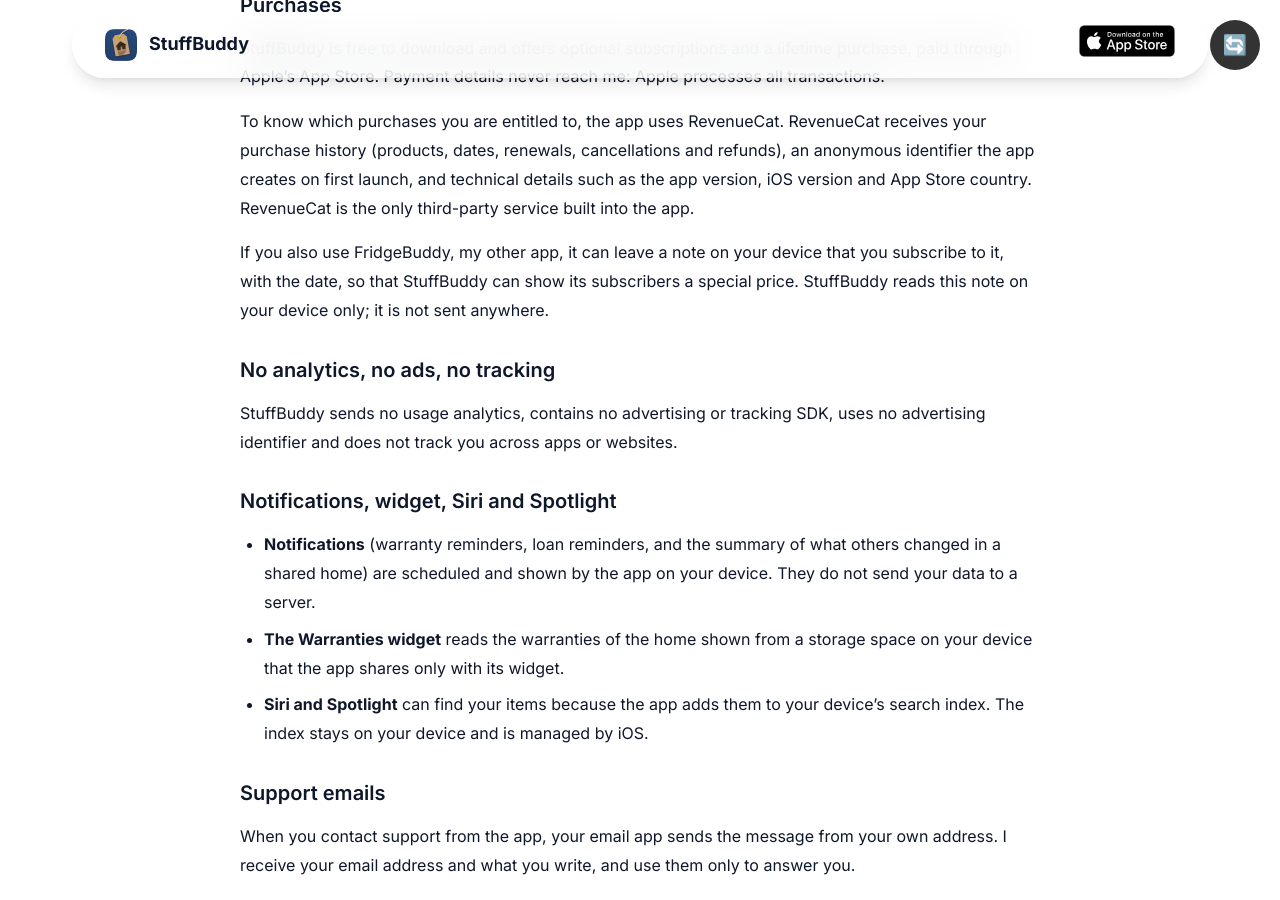
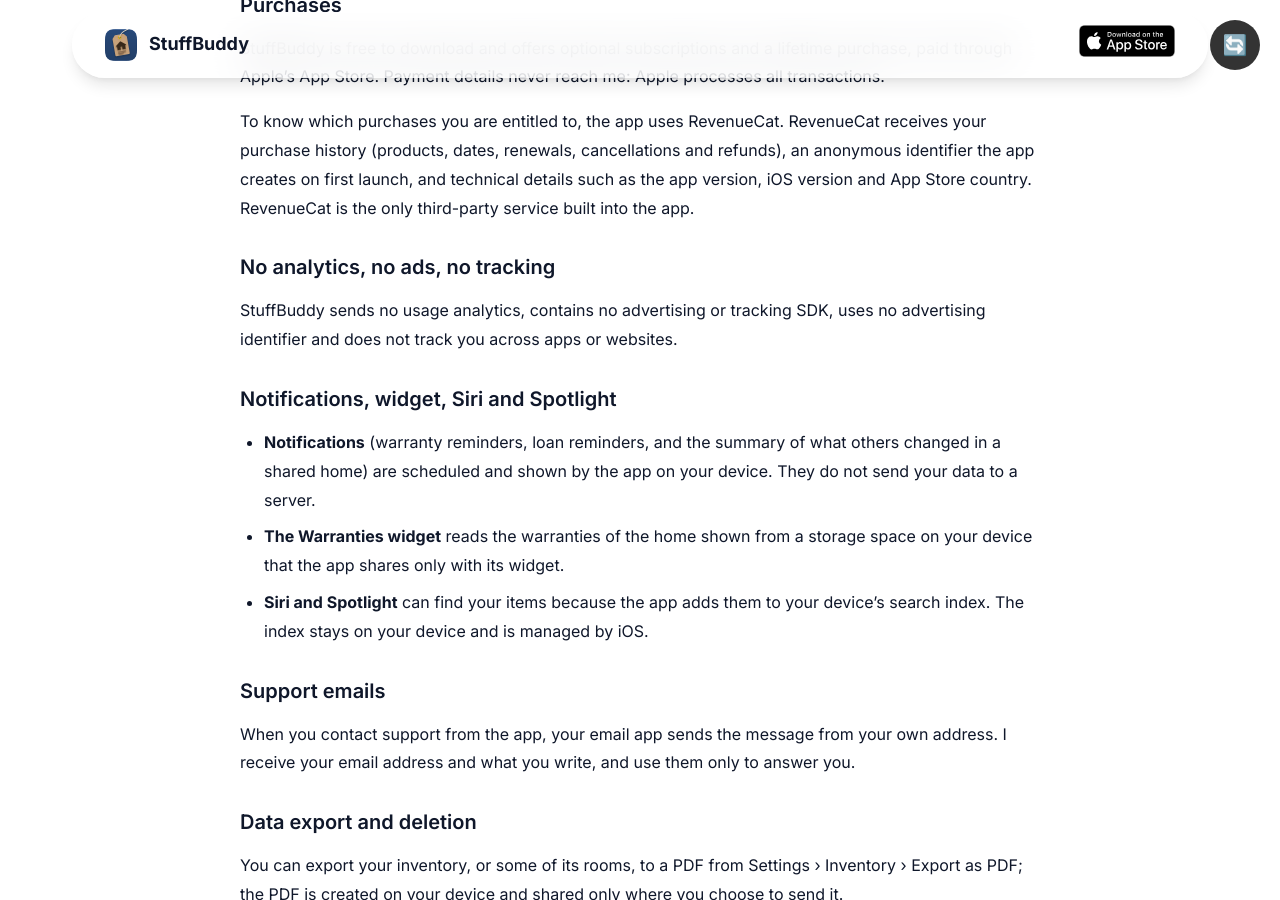
Before and after one commit to Fourni-j/fourni-j.github.io, a Jekyll site: the page built from _apps-pages/stuffbuddy/privacypolicy.md, in a window 1280 px wide and 900 px high, scrolled down 1575 px. Built offline with Jekyll 4.4.1, drawn with Linux system fonts in a browser that asks for light colours.

Commit message:
Drop the FridgeBuddy note from StuffBuddy's privacy policy
StuffBuddy no longer reads anything FridgeBuddy leaves on the device: the
offer opens from FridgeBuddy's link alone.

Co-Authored-By: Claude Opus 5.5 <noreply@anthropic.com>

```diff
--- a/_apps-pages/stuffbuddy/privacypolicy.md
+++ b/_apps-pages/stuffbuddy/privacypolicy.md
@@ -43,8 +43,6 @@ A manual is kept as a link. When you open it, or use "Find it online" to search
 StuffBuddy is free to download and offers optional subscriptions and a lifetime purchase, paid through Apple's App Store. Payment details never reach me: Apple processes all transactions.
 
 To know which purchases you are entitled to, the app uses RevenueCat. RevenueCat receives your purchase history (products, dates, renewals, cancellations and refunds), an anonymous identifier the app creates on first launch, and technical details such as the app version, iOS version and App Store country. RevenueCat is the only third-party service built into the app.
-
-If you also use FridgeBuddy, my other app, it can leave a note on your device that you subscribe to it, with the date, so that StuffBuddy can show its subscribers a special price. StuffBuddy reads this note on your device only; it is not sent anywhere.
 
 ## No analytics, no ads, no tracking
 
```
Also changed, not shown: _apps-pages/stuffbuddy/de/datenschutz.md (+0 -2 lines), _apps-pages/stuffbuddy/fr/confidentialite.md (+0 -2 lines).
